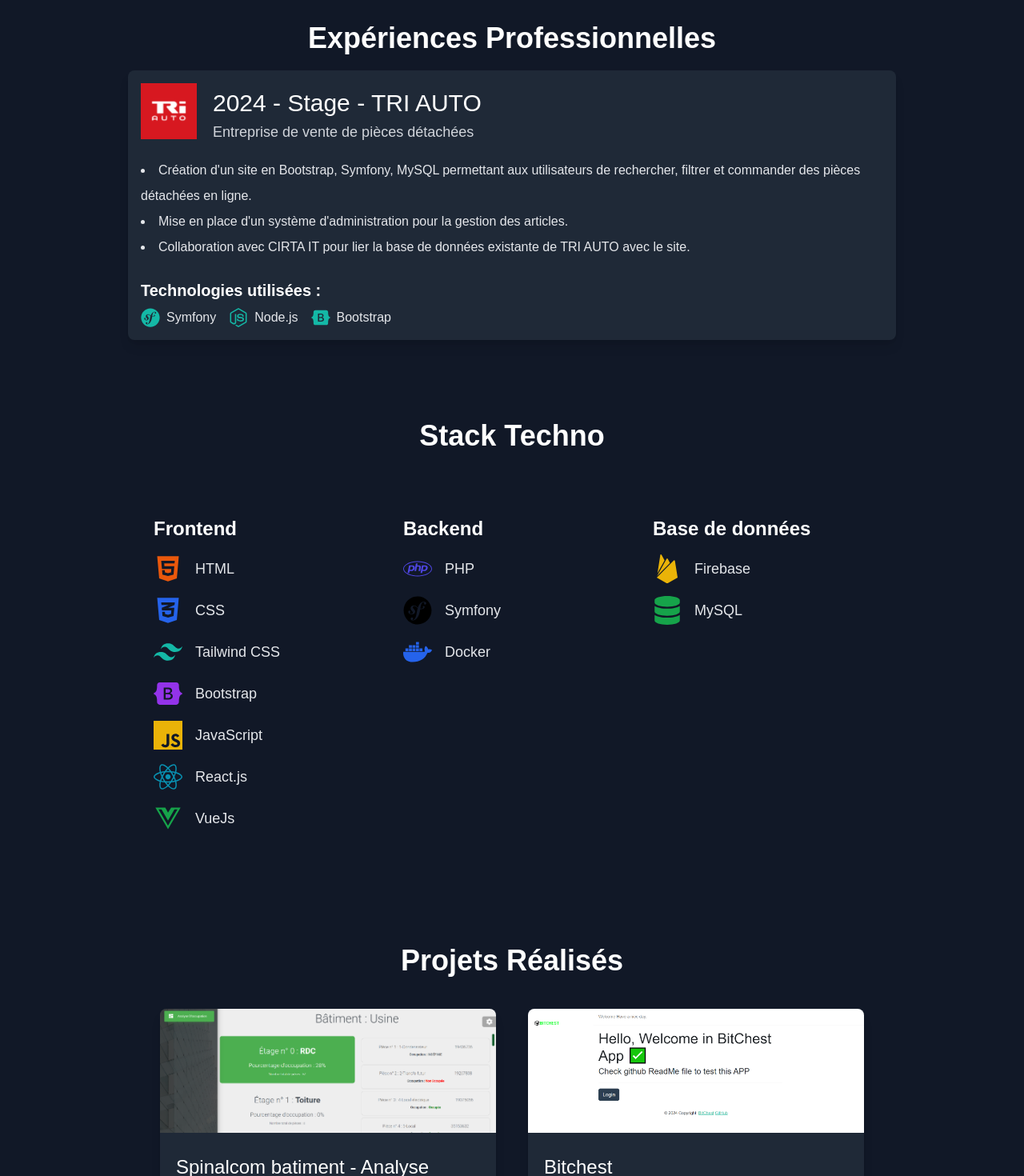
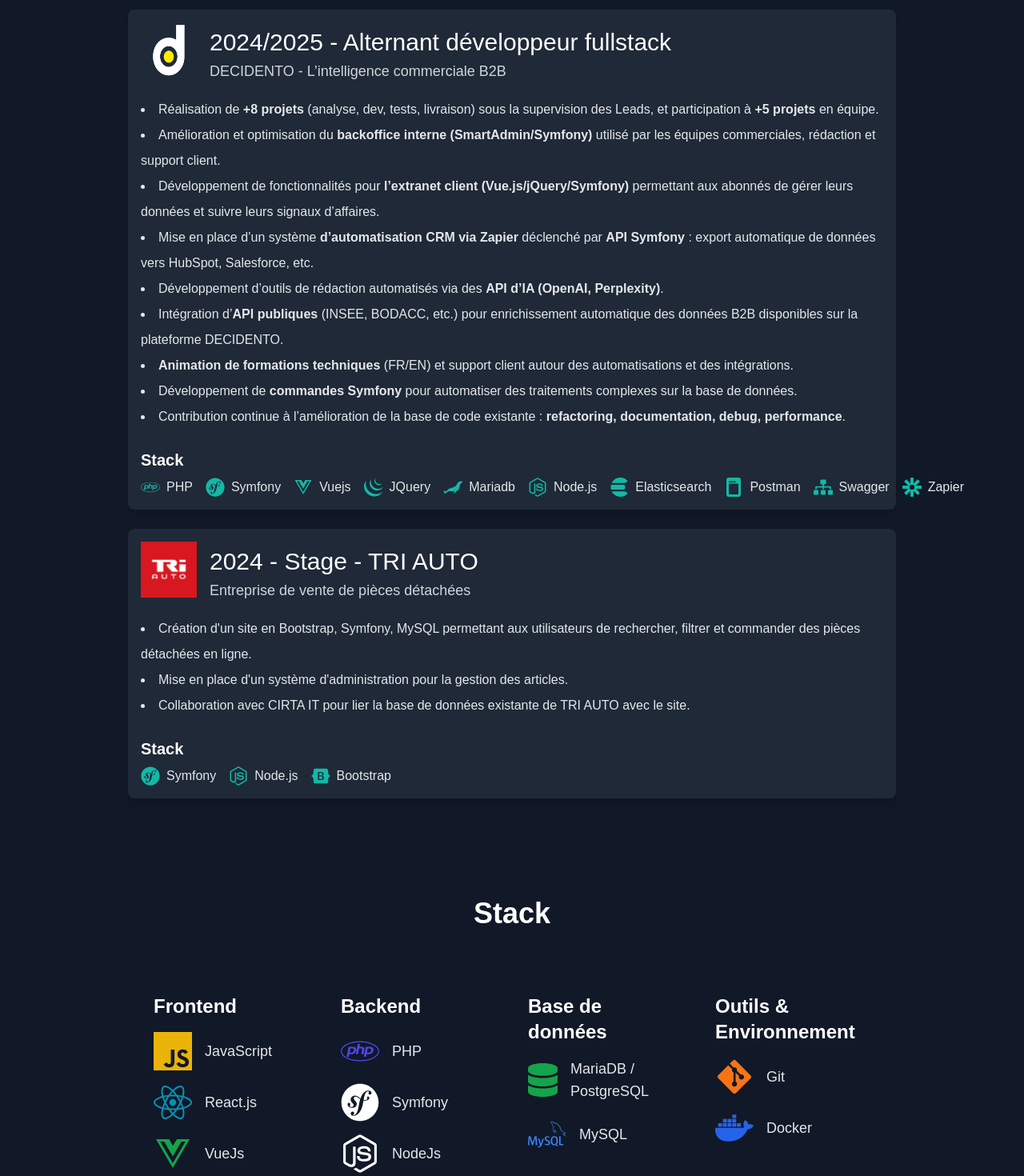
Before and after one commit to Malk2375/portfolio, a Next.js app: page / in a window 1280 px wide. Shown: the part 1060-2530 px from the top of the page at 80% size. Built offline with nearby package versions, Linux system fonts and the light colour scheme.

Commit message:
[Update] Mise à jour portfolio Mai 2025

```diff
--- a/components/Experience.js
+++ b/components/Experience.js
@@ -1,6 +1,6 @@
 import React from "react";
-import { FaSymfony, FaNodeJs, FaBootstrap } from "react-icons/fa";
 import Image from "next/image";
+import { experiences } from "../data/experienceData";
 
 export const Experience = () => {
   return (
@@ -8,44 +8,51 @@
         <h2 className="text-4xl font-bold py-5 dark:text-white text-center">
           Expériences Professionnelles
         </h2>
-      <div className="bg-white dark:bg-gray-800 p-4 rounded-lg shadow-lg">
+
+        {experiences.map((exp) => (
+            <div key={exp.id} className="bg-white dark:bg-gray-800 p-4 rounded-lg shadow-lg mb-6">
               <div className="flex items-center mb-4">
-          <div className="triauto">
-            <Image src="/avatar-01.jpg" alt="Logo TRI AUTO" width={70} height={70} className="w-20 h-20 mr-4 " />
+                <div className="mr-4">
+                  <Image
+                      src={exp.logo}
+                      alt={`Logo ${exp.company}`}
+                      width={70}
+                      height={70}
+                      className="w-20 h-20 mr-6"
+                  />
                 </div>
                 <div>
                   <h3 className="text-3xl py-1 dark:text-white">
-              2024 - Stage - TRI AUTO
+                    {exp.year} - {exp.title}
                   </h3>
-            <span className="text-lg text-gray-700 dark:text-gray-300">
-              Entreprise de vente de pièces détachées
-            </span>
+                  <span className="text-lg text-gray-700 dark:text-gray-300">{exp.description}</span>
                 </div>
               </div>
+
               <ul className="list-disc list-inside mt-4 text-md leading-8 text-gray-800 dark:text-gray-200">
-          <li>Création d&apos;un site en Bootstrap, Symfony, MySQL permettant aux utilisateurs de rechercher, filtrer et commander des pièces détachées en ligne.</li>
-          <li>Mise en place d&apos;un système d&apos;administration pour la gestion des articles.</li>
-          <li>Collaboration avec CIRTA IT pour lier la base de données existante de TRI AUTO avec le site.</li>
+                {exp.missions.map((mission, idx) => (
+                    <li key={idx}>{mission}</li>
+                ))}
               </ul>
+
               <div className="mt-6">
-          <h4 className="text-xl font-semibold dark:text-white">Technologies utilisées :</h4>
+                <h4 className="text-xl font-semibold dark:text-white">Stack</h4>
                 <div className="flex space-x-4 mt-2 text-gray-800 dark:text-gray-200">
-            <div className="flex items-center">
-              <FaSymfony className="text-2xl text-teal-500 mr-2" />
-              <span>Symfony</span>
+                  {exp.technologies.map((tech, idx) => {
+                    const Icon = tech.icon;
+                    return (
+                        <div key={idx} className="flex items-center">
+                          <Icon className="text-2xl text-teal-500 mr-2" />
+                          <span>{tech.name}</span>
                         </div>
-            <div className="flex items-center">
-              <FaNodeJs className="text-2xl text-teal-500 mr-2" />
-              <span>Node.js</span>
-            </div>
-            <div className="flex items-center">
-              <FaBootstrap className="text-2xl text-teal-500 mr-2" />
-              <span>Bootstrap</span>
+                    );
+                  })}
                 </div>
               </div>
             </div>
-      </div>
+        ))}
       </section>
   );
 };
+
 export default Experience;
--- /dev/null
+++ b/components/Footer.js
@@ -0,0 +1,31 @@
+import { AiFillLinkedin } from "react-icons/ai";
+import { FaGithub } from "react-icons/fa";
+
+const Footer = () => {
+    return (
+        <footer className="bg-gradient-to-r from-teal-500 to-cyan-500 text-white py-10">
+            <div className="max-w-7xl mx-auto px-4 sm:px-6 lg:px-8">
+                <div className="flex justify-between items-center">
+                    {/* Texte copyright */}
+                    <div>
+                        <p className="text-sm md:text-base">
+                            &copy; {new Date().getFullYear()} Malek. All rights reserved.
+                        </p>
+                    </div>
+
+                    {/* Réseaux sociaux */}
+                    <div className="flex space-x-6">
+                        <a href="https://github.com/Malk2375" target="_blank" rel="noopener noreferrer" className="hover:text-gray-200">
+                            <FaGithub className="text-2xl" />
+                        </a>
+                        <a href="https://www.linkedin.com/in/mohamed-abdelmalek-dorbani/" target="_blank" rel="noopener noreferrer" className="hover:text-gray-200">
+                            <AiFillLinkedin className="text-2xl" />
+                        </a>
+                    </div>
+                </div>
+            </div>
+        </footer>
+    );
+};
+
+export default Footer;
--- a/components/Technologies.js
+++ b/components/Technologies.js
@@ -1,85 +1,102 @@
 import React from "react";
 // Importez les icônes pour les technologies
-import { FaHtml5, FaCss3Alt, FaBootstrap, FaReact, FaPhp, FaSymfony, FaDocker, FaDatabase } from "react-icons/fa";
-import { SiTailwindcss, SiJavascript, SiFirebase, SiMysql } from "react-icons/si";
+import { FaHtml5, FaCss3Alt, FaBootstrap, FaReact, FaPhp, FaSymfony, FaDocker, FaDatabase, FaGitAlt } from "react-icons/fa";
+import { SiTailwindcss, SiJavascript, SiFirebase, SiMysql, SiPostman } from "react-icons/si";
 import { FaVuejs } from "react-icons/fa";
+import { SiAlwaysdata } from "react-icons/si";
+import { FaNodeJs } from "react-icons/fa";
 
-export const Technologies = () => {
+export const Technologies = ({darkMode}) => {
   return (
       <section className="py-10 flex flex-col">
         <h2 className="text-4xl font-bold py-5 dark:text-white text-center">
-        Stack Techno
+          Stack
         </h2>
-      <div className="flex-col justify-center md:grid md:grid-cols-3 gap-10 p-8">
+        <div className="flex flex-wrap justify-center gap-10 p-8">
+
           {/* Frontend */}
-        <div className="my-7	">
+          <div className="flex-1 my-7">
             <h3 className="text-2xl font-semibold dark:text-white">Frontend</h3>
             <div className="space-y-4 mt-4">
               <div className="flex items-center space-x-4">
-              <FaHtml5 className="text-4xl text-orange-600" />
-              <span className="text-lg text-gray-800 dark:text-gray-200">HTML</span>
+                <SiJavascript className="text-5xl text-yellow-500"/>
+                <span className="text-lg text-gray-800 dark:text-gray-200">JavaScript</span>
               </div>
               <div className="flex items-center space-x-4">
-              <FaCss3Alt className="text-4xl text-blue-600" />
-              <span className="text-lg text-gray-800 dark:text-gray-200">CSS</span>
+                <FaReact className="text-5xl text-cyan-600"/>
+                <span className="text-lg text-gray-800 dark:text-gray-200">React.js</span>
               </div>
               <div className="flex items-center space-x-4">
-              <SiTailwindcss className="text-4xl text-teal-500" />
+                <FaVuejs className="text-5xl text-green-600"/>
+                <span className="text-lg text-gray-800 dark:text-gray-200">VueJs</span>
+              </div>
+              <div className="flex items-center space-x-4">
+                <SiTailwindcss className="text-5xl text-teal-500"/>
                 <span className="text-lg text-gray-800 dark:text-gray-200">Tailwind CSS</span>
               </div>
               <div className="flex items-center space-x-4">
-              <FaBootstrap className="text-4xl text-purple-600" />
+                <FaBootstrap className="text-5xl text-purple-600"/>
                 <span className="text-lg text-gray-800 dark:text-gray-200">Bootstrap</span>
-            </div>
-            <div className="flex items-center space-x-4">
-              <SiJavascript className="text-4xl text-yellow-500" />
-              <span className="text-lg text-gray-800 dark:text-gray-200">JavaScript</span>
-            </div>
-            <div className="flex items-center space-x-4">
-              <FaReact className="text-4xl text-cyan-600" />
-              <span className="text-lg text-gray-800 dark:text-gray-200">React.js</span>
-            </div>
-            <div className="flex items-center space-x-4">
-              <FaVuejs className="text-4xl text-green-600" />
-              <span className="text-lg text-gray-800 dark:text-gray-200">VueJs</span>
               </div>
             </div>
           </div>
+
           {/* Backend */}
-        <div className="my-7	">
+          <div className="flex-1 my-7">
             <h3 className="text-2xl font-semibold dark:text-white">Backend</h3>
             <div className="space-y-4 mt-4">
               <div className="flex items-center space-x-4">
-              <FaPhp className="text-4xl text-indigo-600" />
+                <FaPhp className="text-5xl text-indigo-600"/>
                 <span className="text-lg text-gray-800 dark:text-gray-200">PHP</span>
               </div>
               <div className="flex items-center space-x-4">
-              <FaSymfony className="text-4xl text-black" />
+                <FaSymfony className={`text-5xl ${darkMode ? "text-white" : "text-black"}`} />
                 <span className="text-lg text-gray-800 dark:text-gray-200">Symfony</span>
               </div>
               <div className="flex items-center space-x-4">
-              <FaDocker className="text-4xl text-blue-600" />
+                <FaNodeJs className={`text-5xl ${darkMode ? "text-white" : "text-black"}`} />
+                <span className="text-lg text-gray-800 dark:text-gray-200">NodeJs</span>
+              </div>
+              <div className="flex items-center space-x-4">
+                <SiPostman className="text-5xl text-orange-500" />
+                <span className="text-lg text-gray-800 dark:text-gray-200">Postman</span>
+              </div>
+            </div>
+          </div>
+
+          {/* Base de données & Hébergement */}
+          <div className="flex-1 my-7">
+            <h3 className="text-2xl font-semibold dark:text-white">Base de données</h3>
+            <div className="space-y-4 mt-4">
+              <div className="flex items-center space-x-4">
+                <FaDatabase className="text-5xl text-green-600" />
+                <span className="text-lg text-gray-800 dark:text-gray-200">MariaDB / PostgreSQL</span>
+              </div>
+              <div className="flex items-center space-x-4">
+                <SiMysql className="text-5xl text-blue-500" />
+                <span className="text-lg text-gray-800 dark:text-gray-200">MySQL</span>
+              </div>
+            </div>
+          </div>
+
+          {/* Outils & Environnement */}
+          <div className="flex-1 my-7">
+            <h3 className="text-2xl font-semibold dark:text-white">Outils & Environnement</h3>
+            <div className="space-y-4 mt-4">
+              <div className="flex items-center space-x-4">
+                <FaGitAlt className="text-5xl text-orange-500" />
+                <span className="text-lg text-gray-800 dark:text-gray-200">Git</span>
+              </div>
+              <div className="flex items-center space-x-4">
+                <FaDocker className="text-5xl text-blue-600" />
                 <span className="text-lg text-gray-800 dark:text-gray-200">Docker</span>
               </div>
             </div>
           </div>
-        {/* Base de données */}
-        <div className="my-7	">
-          <h3 className="text-2xl font-semibold dark:text-white">Base de données</h3>
-          <div className="space-y-4 mt-4">
-            <div className="flex items-center space-x-4">
-              <SiFirebase className="text-4xl text-yellow-500" />
-              <span className="text-lg text-gray-800 dark:text-gray-200">Firebase</span>
-            </div>
-            <div className="flex items-center space-x-4">
-              <FaDatabase className="text-4xl text-green-600" />
-              <span className="text-lg text-gray-800 dark:text-gray-200">MySQL</span>
-            </div>
-          </div>
-        </div>
+
         </div>
       </section>
-
   );
 };
+
 export default Technologies;
--- /dev/null
+++ b/data/experienceData.js
@@ -0,0 +1,77 @@
+import { FaSymfony, FaNodeJs, FaBootstrap, FaPhp, FaSitemap, FaVuejs  } from "react-icons/fa";
+import { SiElasticsearch, SiMariadb, SiZapier, SiPostgresql } from "react-icons/si";
+import { DiMysql } from "react-icons/di";
+import { BsFillFilePostFill } from "react-icons/bs"; // Pour Postman
+import { SiBrevo } from "react-icons/si";
+import { SiJquery } from "react-icons/si";
+
+export const experiences = [
+    {
+        id: 1,
+        year: "2024/2025",
+        title: "Alternant développeur fullstack",
+        company: "Decidento",
+        description: "DECIDENTO - L’intelligence commerciale B2B",
+        logo: "/logo-decidento-v2-white.png",
+        missions: [
+            <>
+                Réalisation de <strong>+8 projets</strong> (analyse, dev, tests, livraison) sous la supervision des Leads, et participation à <strong>+5 projets</strong> en équipe.
+            </>,
+            <>
+                Amélioration et optimisation du <strong>backoffice interne (SmartAdmin/Symfony)</strong> utilisé par les équipes commerciales, rédaction et support client.
+            </>,
+            <>
+                Développement de fonctionnalités pour <strong>l’extranet client (Vue.js/jQuery/Symfony)</strong> permettant aux abonnés de gérer leurs données et suivre leurs signaux d’affaires.
+            </>,
+            <>
+                Mise en place d’un système <strong>d’automatisation CRM via Zapier</strong> déclenché par <strong>API Symfony</strong> : export automatique de données vers HubSpot, Salesforce, etc.
+            </>,
+            <>
+                Développement d’outils de rédaction automatisés via des <strong>API d’IA (OpenAI, Perplexity)</strong>.
+            </>,
+            <>
+                Intégration d’<strong>API publiques</strong> (INSEE, BODACC, etc.) pour enrichissement automatique des données B2B disponibles sur la plateforme DECIDENTO.
+            </>,
+            <>
+                <strong>Animation de formations techniques</strong> (FR/EN) et support client autour des automatisations et des intégrations.
+            </>,
+            <>
+                Développement de <strong>commandes Symfony</strong> pour automatiser des traitements complexes sur la base de données.
+            </>,
+            <>
+                Contribution continue à l’amélioration de la base de code existante : <strong>refactoring, documentation, debug, performance</strong>.
+            </>
+        ],
+        technologies: [
+            { icon: FaPhp , name: "PHP" },
+            { icon: FaSymfony, name: "Symfony" },
+            { icon: FaVuejs, name: "Vuejs" },
+            { icon: SiJquery , name: "JQuery" },
+            { icon: SiMariadb, name: "Mariadb" },
+            { icon: FaNodeJs, name: "Node.js" },
+            { icon: SiElasticsearch, name: "Elasticsearch" },
+            { icon: BsFillFilePostFill, name: "Postman" },
+            { icon: FaSitemap, name: "Swagger" },
+            { icon: SiZapier, name: "Zapier" },
+            // { icon: SiBrevo, name: "Brevo" }
+        ]
+    },
+    {
+        id: 2,
+        year: "2024",
+        title: "Stage - TRI AUTO",
+        company: "TRI AUTO",
+        description: "Entreprise de vente de pièces détachées",
+        logo: "/avatar-01.jpg",
+        missions: [
+            "Création d'un site en Bootstrap, Symfony, MySQL permettant aux utilisateurs de rechercher, filtrer et commander des pièces détachées en ligne.",
+            "Mise en place d'un système d'administration pour la gestion des articles.",
+            "Collaboration avec CIRTA IT pour lier la base de données existante de TRI AUTO avec le site."
+        ],
+        technologies: [
+            { icon: FaSymfony, name: "Symfony" },
+            { icon: FaNodeJs, name: "Node.js" },
+            { icon: FaBootstrap, name: "Bootstrap" }
+        ]
+    },
+];
--- a/pages/index.js
+++ b/pages/index.js
@@ -9,13 +9,14 @@
 import { Technologies } from "../components/Technologies";
 import { Projects } from "../components/Projets";
 import Typed from "typed.js";
+import Footer from "../components/Footer";  // Assure-toi d'avoir importé le Footer
 
 export default function Home() {
   const [darkMode, setDarkMode] = useState(true);
 
   useEffect(() => {
     var typed = new Typed(".typingtext", {
-      strings: ["Développeur web", "Front-end", "Back-end"],
+      strings: ["Développeur Full-Stack"],
       typeSpeed: 50,
       backSpeed: 100,
       loop: true,
@@ -30,13 +31,13 @@
   return (
     <div className={darkMode ? "dark" : ""}>
       <Head>
-        <title>Malk Portfolio</title>
+        <title>Malek Portfolio</title>
         <meta name="description" content="Portfolio de Malk" />
         <link rel="icon" href="/favicon.ico" />
       </Head>
       <main className="bg-white px-10 dark:bg-gray-900 md:px-20 lg:px-40">
         <section className="min-h-screen">
-          <nav className="py-10 mb-12 flex justify-between dark:text-white">
+          <nav className="py-10 flex justify-between dark:text-white">
             <h1 className="font-burtons text-xl">Développé par Malk</h1>
             <ul className="flex items-center">
               <li>
@@ -45,47 +46,48 @@
                   className="cursor-pointer text-2xl"
                 />
               </li>
-              <li>
-                <a
-                  className="bg-gradient-to-r from-cyan-500 to-teal-500 text-white px-2 py-1 border-none rounded-md ml-8 text-sm md:text-base"
-                  target="_blank"
-                  href="https://drive.google.com/file/d/1vZRrdxtIPB2IdF4v8aaz0RPH0CMzn9VA/view?usp=sharing"
-                  rel="noopener noreferrer"
-                >
-                  CV
-                </a>
-              </li>
             </ul>
           </nav>
           <div className="text-center p-10 py-10">
             <div className="messagecontainer">
               <h1 className="message text-md py-5 leading-8 text-gray-800 dark:text-gray-200 max-w-xl mx-auto md:text-xl">
-                Bonjour, c&apos;est Malk
+                Bonjour, c&apos;est Malek
               </h1>
               <div className="typingtext">
                 <h2 className="typing-text text-sm md:text-base"></h2>
               </div>
             </div>
             <p className="text-md py-5 leading-8 text-gray-800 dark:text-gray-200 max-w-xl mx-auto md:text-xl">
-              Étudiant en informatique et passionné par le développement web. Bienvenue dans mon espace.
+              Étudiant en informatique passionné
             </p>
             <div className="text-5xl flex justify-center gap-16 py-3 text-gray-600 dark:text-gray-400">
+              <a
+                  className="bg-gradient-to-r w-24 from-cyan-500 to-teal-500 text-white border-none rounded-md text-lg p-2"
+                  target="_blank"
+                  href="https://drive.google.com/file/d/1vZRrdxtIPB2IdF4v8aaz0RPH0CMzn9VA/view?usp=sharing"
+                  rel="noopener noreferrer"
+              >
+                CV
+              </a>
               <a href="https://github.com/Malk2375" target="_blank" rel="noopener noreferrer">
-                <FaGithub />
+                <FaGithub/>
               </a>
-              <a href="https://www.linkedin.com/in/mohamed-abdelmalek-dorbani/" target="_blank" rel="noopener noreferrer">
-                <AiFillLinkedin />
+              <a href="https://www.linkedin.com/in/mohamed-abdelmalek-dorbani/" target="_blank"
+                 rel="noopener noreferrer">
+                <AiFillLinkedin/>
               </a>
             </div>
-            <div className="mx-auto bg-gradient-to-b from-teal-500 rounded-full w-80 h-80 relative overflow-hidden mt-20 md:h-96 md:w-96">
-              <Image src={profile} alt="Profile picture" layout="fill" objectFit="cover" />
+            <div
+                className="mx-auto bg-gradient-to-b from-teal-500 rounded-full w-80 h-80 relative overflow-hidden mt-20 md:h-96 md:w-96">
+              <Image src={profile} alt="Profile picture" layout="fill" objectFit="cover"/>
             </div>
           </div>
         </section>
-        <Experience />
-        <Technologies />
-        <Projects />
+        <Experience/>
+        <Technologies darkMode={darkMode} />
+        <Projects/>
       </main>
+      <Footer/> {/* Ajout du Footer ici */}
     </div>
   );
 }
--- a/styles/globals.css
+++ b/styles/globals.css
@@ -28,8 +28,9 @@
   align-items: center;
   justify-content: center;
   font-size: 2.5rem;
-  color: aqua;
+  color: #009090;
   height: 100px;
+  font-weight: 700;
 }
 
 .typingtext h1 {
```
Also changed, not shown: public/logo-decidento-v2-white.png (added), 1 other file (tests, documents, lock files or other folders). Lines whose indentation alone changed are shown as unchanged.
